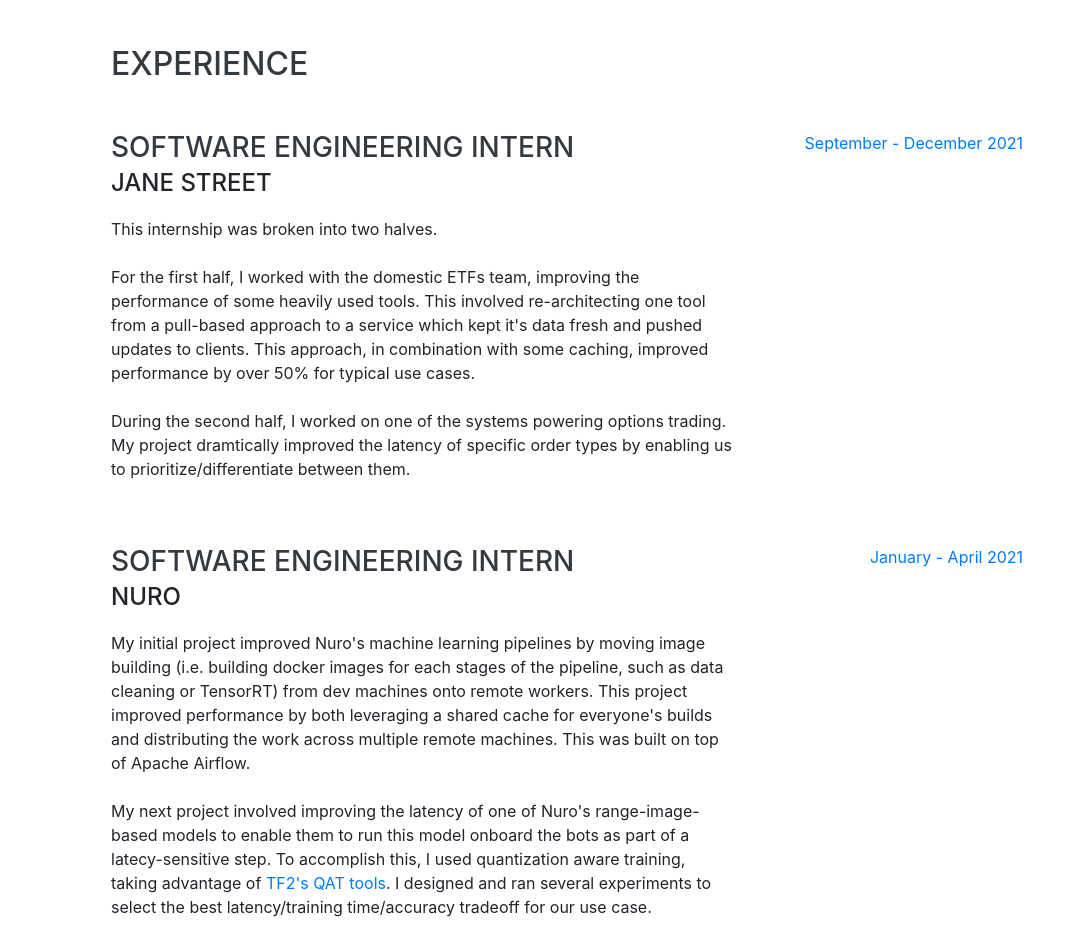
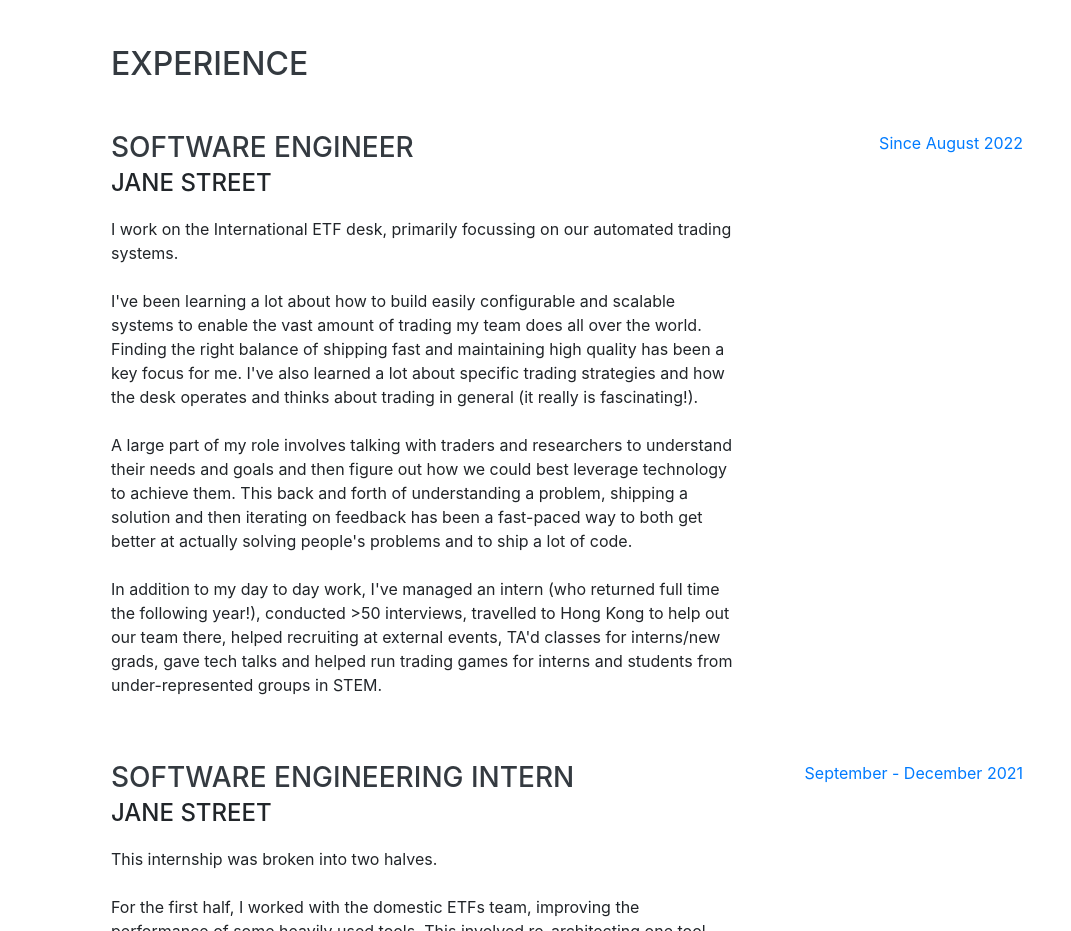
Before and after one commit to Bimde/bimde.github.io, a website with bundled scripts: page index.html in a window 1280 px wide. Shown: the part 804-1735 px from the top of the page, without its empty margins (209-1280 px from the left). Built offline with nearby package versions, Linux system fonts and the light colour scheme; a web font is replaced by a local one.

Commit message:
jane street fulltime

```diff
--- a/index.html
+++ b/index.html
@@ -101,6 +101,31 @@
     <section class="resume-section p-3 p-lg-5 d-flex justify-content-center" id="experience">
       <div class="w-100">
         <h2 class="mb-5">Experience</h2>
+        <div class="resume-item d-flex flex-column flex-md-row justify-content-between mb-5">
+          <div class="resume-content">
+            <h3 class="mb-0">Software Engineer</h3>
+            <div class="subheading mb-3">Jane Street</div>
+            <p>
+              I work on the International ETF desk, primarily focussing on our automated trading systems. <br /><br />
+
+              I've been learning a lot about how to build easily configurable and scalable systems to enable the vast amount of trading my team
+              does all over the world. Finding the right balance of shipping fast and maintaining high quality has been a key focus for me.
+              I've also learned a lot about specific trading strategies and how the desk operates and thinks about trading in general (it really
+              is fascinating!). <br /><br />
+
+              A large part of my role involves talking with traders and researchers to understand their needs and goals and then figure out how we
+              could best leverage technology to achieve them. This back and forth of understanding a problem, shipping a solution and then iterating
+              on feedback has been a fast-paced way to both get better at actually solving people's problems and to ship a lot of code. <br /><br />
+
+              In addition to my day to day work, I've managed an intern (who returned full time the following year!), conducted >50 interviews,
+              travelled to Hong Kong to help out our team there, helped recruiting at external events, TA'd classes for interns/new grads, gave tech
+              talks and helped run trading games for interns and students from under-represented groups in STEM.
+            </p>
+          </div>
+          <div class="resume-date text-md-right">
+            <span class="text-primary">Since August 2022</span>
+          </div>
+        </div>
 
         <div class="resume-item d-flex flex-column flex-md-row justify-content-between mb-5">
           <div class="resume-content">
```
